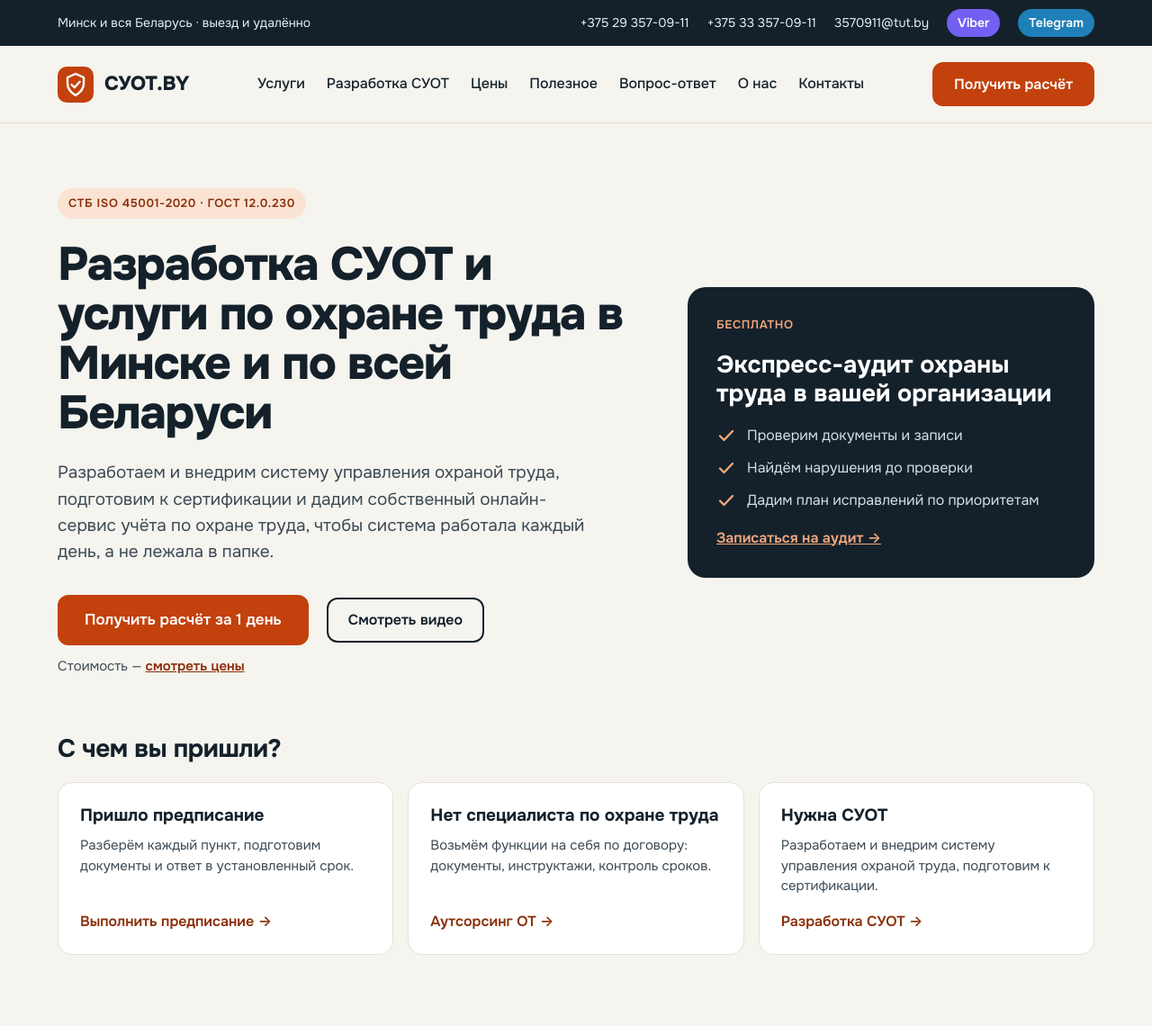
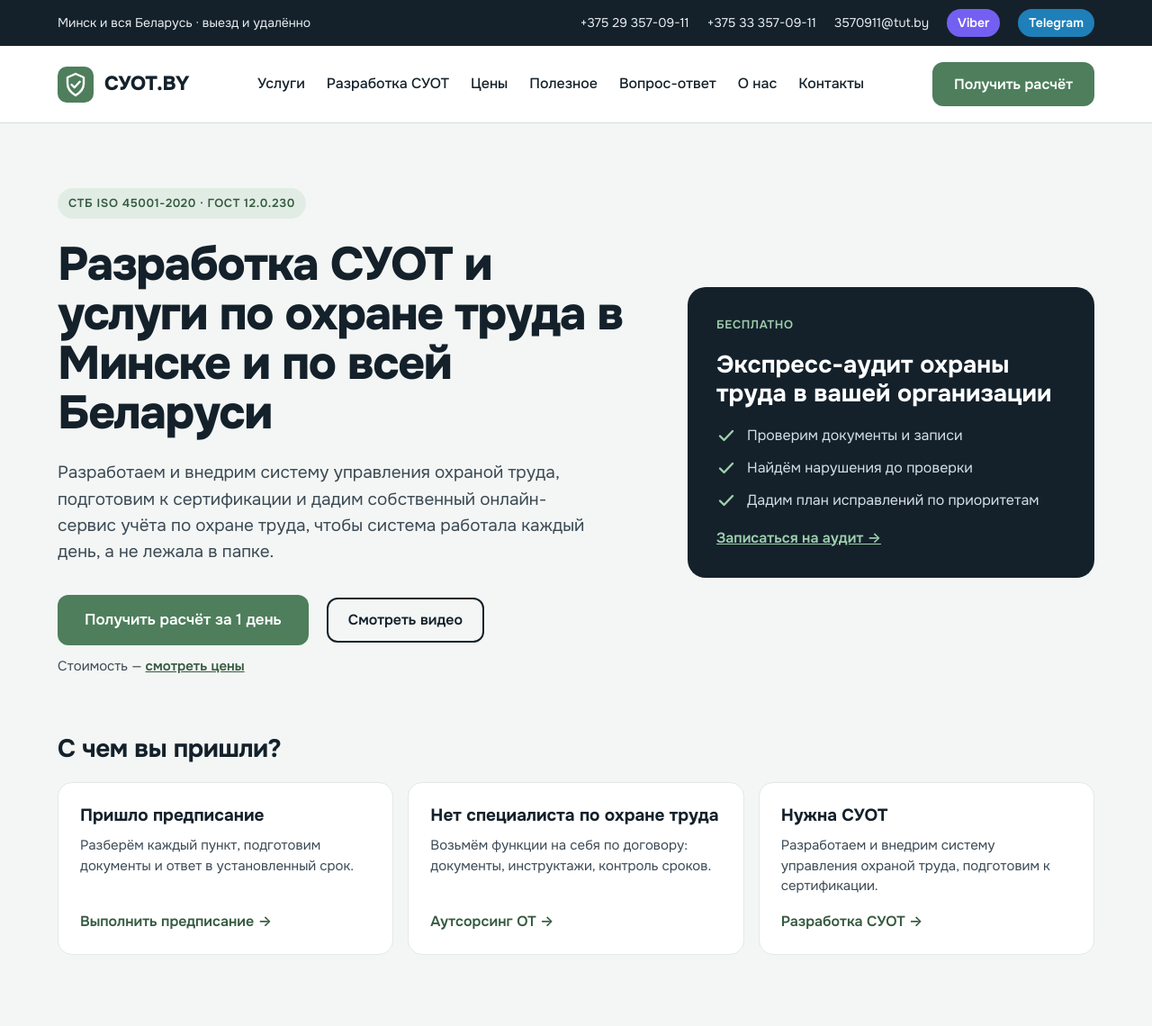
Before and after one commit to minpaint/suotby, a Django app: page / in a window 1280 px wide. Shown: the top 1140 px of the page at 90% size. Run offline with Django 5.2, Linux system fonts and the light colour scheme; data comes from the database, SQL or seed files in the repository; data that the repository does not hold is empty; some libraries are stand-ins or nearby versions.

Commit message:
style: зелёная палитра старого suot.by и белый фон страницы
Акцент — зелёный старого сайта (#4E7E5C, тёмный #273F2E) вместо оранжевого,
чтобы новый сайт оставался узнаваемым для постоянных посетителей.

- tokens.css: акцентные цвета, холодные серо-зелёные рамки; --bg — лёгкий оттенок
  #F3F6F4 для чередующихся секций и карточек
- body и шапка — белые (var(--surface))
- на зелёном фоне текст только белый: контраст 4.7:1, светлые оттенки не добирают 4.5:1
- логотип, favicon, страницы 410/500 и галочка check_icon — без оранжевого

Co-Authored-By: Claude Opus 5.5 <noreply@anthropic.com>

```diff
--- a/apps/core/templatetags/site_tags.py
+++ b/apps/core/templatetags/site_tags.py
@@ -51,7 +51,7 @@ def json_ld(data: dict[str, Any]) -> SafeString:
 
 
 @register.simple_tag
-def check_icon(color: str = "#F4A77E", size: int = 22) -> SafeString:
+def check_icon(color: str = "#9FD0AE", size: int = 22) -> SafeString:
     """Иконка «галочка» из макетов (декоративная)."""
     return format_html(
         '<svg width="{0}" height="{0}" viewBox="0 0 22 22" aria-hidden="true"><path d="M4 11.5l4.5 4.5L18 6" '
--- a/static/css/site.css
+++ b/static/css/site.css
@@ -3,7 +3,7 @@
 /* ------------------------------------------------------------------ база */
 *, *::before, *::after { box-sizing: border-box; }
 html { -webkit-text-size-adjust: 100%; }
-body { margin: 0; background: var(--bg); color: var(--ink); font-family: var(--font); font-size: 16px; line-height: 1.5; }
+body { margin: 0; background: var(--surface); color: var(--ink); font-family: var(--font); font-size: 16px; line-height: 1.5; }
 img { max-width: 100%; height: auto; }
 a { color: var(--accent-ink); }
 a:hover { color: var(--accent-ink-hover); }
@@ -76,7 +76,7 @@ p { margin: 0; }
 .topbar__contacts { display: flex; flex-wrap: wrap; align-items: center; gap: 6px 20px; }
 .pill { color: #fff !important; font-weight: 600; padding: 5px 12px; border-radius: 999px; }
 .pill--viber { background: var(--viber); } .pill--telegram { background: var(--telegram); }
-.header { background: var(--bg); border-bottom: 1px solid var(--border); }
+.header { background: var(--surface); border-bottom: 1px solid var(--border); }
 .header__inner { display: flex; flex-wrap: wrap; align-items: center; justify-content: space-between; gap: 16px 32px; padding-top: 18px; padding-bottom: 18px; }
 .logo { display: flex; align-items: center; gap: 12px; color: var(--ink); text-decoration: none; font-weight: 800; font-size: 22px; letter-spacing: -0.3px; }
 .logo:hover { color: var(--ink); }
--- a/static/css/tokens.css
+++ b/static/css/tokens.css
@@ -2,25 +2,29 @@
 :root {
   --font: "Onest", system-ui, -apple-system, "Segoe UI", sans-serif;
 
-  --bg: #F6F4EF;
+  /* ✏️ ИЗМЕНЕНО: фон страницы белый (body, шапка — var(--surface)); --bg — лёгкий оттенок для чередующихся секций и карточек */
+  --bg: #F3F6F4;
   --surface: #FFFFFF;
-  --surface-2: #FBFAF7;
+  --surface-2: #F8FAF8;
   --ink: #14212B;
   --text: #2A3843;
   --text-2: #3C4A55;
   --muted: #5E6872;
-  --border: #DDD9CE;
-  --border-2: #E6E2D8;
-  --border-dashed: #B9B4A6;
+  --border: #D6DED8;
+  --border-2: #E3E9E5;
+  --border-dashed: #AEBBB2;
 
-  --accent: #C2410C;
-  --accent-hover: #A8380A;
-  --accent-ink: #8A2F08;
-  --accent-ink-hover: #5E1F05;
-  --accent-soft: #FBE3D4;
-  --accent-bg: #FFF8F3;
-  --accent-line: #F3C7AE;
-  --accent-on: #FFE9DC;
+  /* ✏️ ИЗМЕНЕНО: акцент — зелёный старого сайта suot.by (#4E7E5C, тёмный #273F2E) вместо оранжевого.
+     Контраст: белый на --accent 4.7:1, --accent-ink на белом 9:1, на --accent-soft 6.5:1 */
+  --accent: #4E7E5C;
+  --accent-hover: #3F6A4C;
+  --accent-ink: #355A40;
+  --accent-ink-hover: #273F2E;
+  --accent-soft: #E1EDE4;
+  --accent-bg: #F3F8F4;
+  --accent-line: #BFD5C5;
+  /* ⚠️ на зелёном светлый оттенок не добирает 4.5:1 — текст на акцентном фоне только белый */
+  --accent-on: #FFFFFF;
 
   --dark: #14212B;
   --dark-2: #1E3140;
@@ -28,7 +32,7 @@
   --dark-text: #C6D1DA;
   --dark-text-2: #D5DEE5;
   --dark-muted: #B7C4CE;
-  --dark-accent: #F4A77E;
+  --dark-accent: #9FD0AE;
 
   --info-bg: #EAF1F6;
   --info-ink: #1A4F78;
--- a/templates/410.html
+++ b/templates/410.html
@@ -2,5 +2,5 @@
 <!doctype html>
 <html lang="ru"><head><meta charset="utf-8"><meta name="viewport" content="width=device-width, initial-scale=1">
 <meta name="robots" content="noindex"><title>Страница удалена — СУОТ.BY</title>
-<style>body{margin:0;font-family:system-ui,sans-serif;background:#F6F4EF;color:#14212B;display:flex;min-height:100vh;align-items:center;justify-content:center;padding:24px}main{max-width:560px}a{color:#8A2F08;font-weight:600}</style></head>
+<style>body{margin:0;font-family:system-ui,sans-serif;background:#FFFFFF;color:#14212B;display:flex;min-height:100vh;align-items:center;justify-content:center;padding:24px}main{max-width:560px}a{color:#355A40;font-weight:600}</style></head>
 <body><main><h1>Эта страница удалена</h1><p>Материал больше не публикуется. Перейдите на <a href="/">главную</a> или в раздел <a href="/chasto-zadavaemye-voprosy-po-ohrane-truda/">«Вопрос-ответ»</a>.</p></main></body></html>
--- a/templates/500.html
+++ b/templates/500.html
@@ -2,5 +2,5 @@
 <!doctype html>
 <html lang="ru"><head><meta charset="utf-8"><meta name="viewport" content="width=device-width, initial-scale=1">
 <title>Ошибка — СУОТ.BY</title>
-<style>body{margin:0;font-family:system-ui,sans-serif;background:#F6F4EF;color:#14212B;display:flex;min-height:100vh;align-items:center;justify-content:center;padding:24px}main{max-width:560px}a{color:#8A2F08;font-weight:600}</style></head>
+<style>body{margin:0;font-family:system-ui,sans-serif;background:#FFFFFF;color:#14212B;display:flex;min-height:100vh;align-items:center;justify-content:center;padding:24px}main{max-width:560px}a{color:#355A40;font-weight:600}</style></head>
 <body><main><h1>Что-то пошло не так</h1><p>Мы уже знаем об ошибке. Обновите страницу через минуту или позвоните: <a href="tel:+375293570911">+375 29 357-09-11</a>.</p></main></body></html>
--- a/templates/includes/header.html
+++ b/templates/includes/header.html
@@ -14,7 +14,7 @@
 <header class="header">
   <div class="container header__inner">
     <a class="logo" href="/">
-      <svg width="40" height="40" viewBox="0 0 40 40" aria-hidden="true"><rect width="40" height="40" rx="10" fill="#C2410C"/><path d="M20 8l9 4v7c0 6-4 10-9 13-5-3-9-7-9-13v-7z" fill="none" stroke="#fff" stroke-width="2.4" stroke-linejoin="round"/><path d="M15.5 20l3.2 3.2 6-6.4" fill="none" stroke="#fff" stroke-width="2.4" stroke-linecap="round" stroke-linejoin="round"/></svg>
+      <svg width="40" height="40" viewBox="0 0 40 40" aria-hidden="true"><rect width="40" height="40" rx="10" fill="#4E7E5C"/><path d="M20 8l9 4v7c0 6-4 10-9 13-5-3-9-7-9-13v-7z" fill="none" stroke="#fff" stroke-width="2.4" stroke-linejoin="round"/><path d="M15.5 20l3.2 3.2 6-6.4" fill="none" stroke="#fff" stroke-width="2.4" stroke-linecap="round" stroke-linejoin="round"/></svg>
       <span>{{ site.brand }}</span>
     </a>
     <nav class="nav" aria-label="Главное меню">
```
Also changed, not shown: static/img/favicon.svg.
